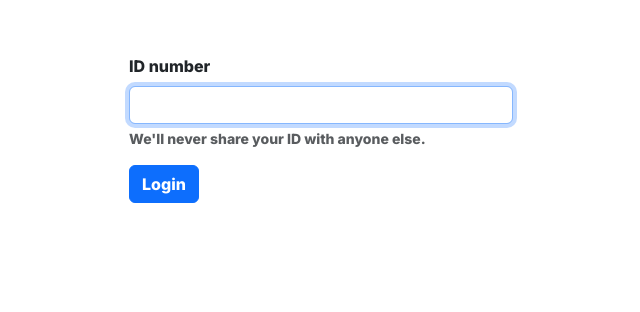
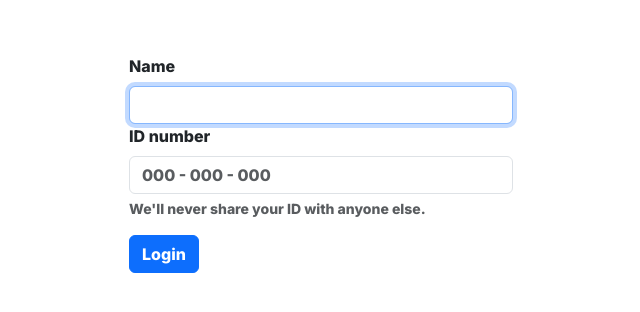
Before and after one commit to christianbiring1/fictional-octo-waddle, a React (Vite) app: page /user_login in a window 1280 px wide. Shown: the part 106-418 px from the top of the page, without its empty margins (319-959 px from the left). Built offline with nearby package versions, Linux system fonts and the light colour scheme.

Commit message:
Logging the elector

```diff
--- a/src/components/services/authService.js
+++ b/src/components/services/authService.js
@@ -3,3 +3,8 @@ import http from './httpService';
 export function login(email, password) {
   return http.post('http://localhost:3000/api/auth', { email, password});
 }
+
+
+export function voteLogin(name, id) {
+  return http.post('http://localhost:3000/api/uservote', { name, id });
+}
--- a/src/components/user/login.jsx
+++ b/src/components/user/login.jsx
@@ -1,14 +1,20 @@
 import { useState } from "react";
 import Joi from 'joi-browser';
+import { toast } from "react-toastify";
+import { voteLogin } from "../services/authService";
 import './login.css'
+
+
 const UserLogin = () => {
 
   const [account, setAccount] = useState({
+    name: "",
     user_id: "",
   });
-  const [errors, setErrors] = useState({});
+  const [allErrors, setAllErrors] = useState({});
 
   const schema = {
+    name: Joi.string().required(),
     user_id: Joi.string().trim().min(10).required().label('ID')
   }
 
@@ -30,30 +36,55 @@ const UserLogin = () => {
 
   const handleChange = ({ currentTarget: input }) => {
     const { name, value } = input;
-    const error = { ...errors };
+    const error = { ...allErrors };
     const errorMessage = validateProperty(input);
     if (errorMessage) error[name] = errorMessage;
     else delete error[name];
     setAccount((prev) => ({ ...prev, [name]: value }));
 
-    setErrors(error);
+    setAllErrors(error);
   };
 
-  const handleSubmit = (e) => {
+  const handleSubmit = async (e) => {
     e.preventDefault();
 
     const errors = validate();
-    setErrors(errors || {});
+    setAllErrors(errors || {});
     if (errors) return;
 
     // Call the server
-    console.log('Form submited!');
-    window.location = '/user';
+    try {
+      const {name, user_id} = account;
+      // console.log(data);
+      const { data } = await voteLogin(name, user_id);
+      console.log(data);
+      localStorage.setItem('electorInfo', JSON.stringify(data))
+      window.location = "/user"
+    } catch (error) {
+      if (error.response && error.response.status === 400)
+      toast.error(error.response.data);
+    const errors = { ...allErrors };
+    errors.name = error.response.data;
+      setAllErrors(errors);
+    }
   };
 
   return (
     <div className="user_login">
       <form onSubmit={handleSubmit}>
+        <div className="">
+          <label htmlFor="name" className="form-label">Name</label>
+          <input
+            type="text"
+            value={account.name}
+            onChange={handleChange}
+            className="form-control"
+            name="name"
+            id="name"
+            autoFocus
+          />
+        {allErrors.name && <div className="text-danger error__message">{allErrors.name}</div>}
+        </div>
         <div className="">
           <label htmlFor="userId" className="form-label">ID number</label>
           <input
@@ -63,11 +94,11 @@ const UserLogin = () => {
             className="form-control"
             name="user_id"
             id="user_id"
-            autoFocus
+            placeholder="000 - 000 - 000"
           />
           <div id="emailHelp" className="form-text">We&apos;ll never share your ID with anyone else.</div>
         </div>
-        {errors.user_id && <div className="text-danger error__message">{errors.user_id}</div>}
+        {allErrors.user_id && <div className="text-danger error__message">{allErrors.user_id}</div>}
         <button type="submit" className="btn btn-primary mt-3">Login</button>
       </form>
     </div>
```
